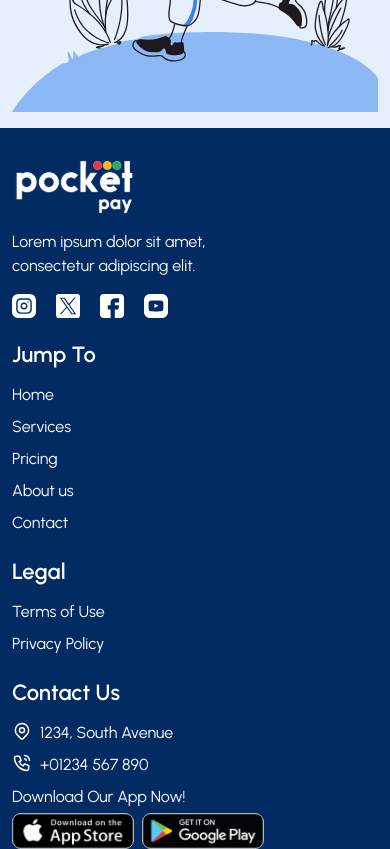
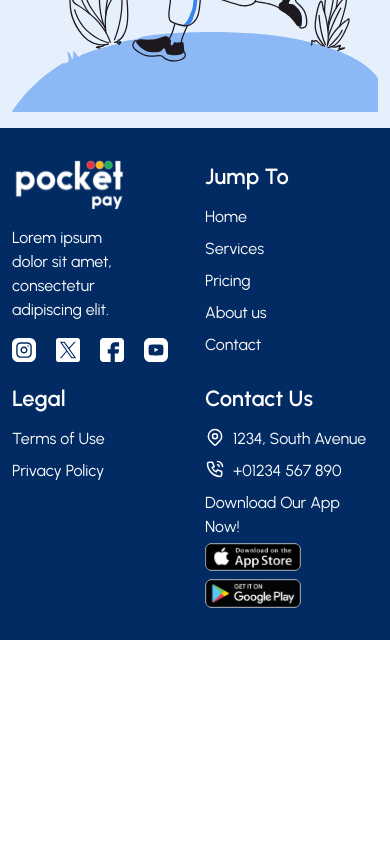
Before and after one commit to jenish-khakhriya/admin_dashboard, a Next.js app: page / in a window 390 px wide. Shown: the part 5860-6709 px from the top of the page. After the commit the page ends 6500 px from the top, so only its background shows below. Built offline with nearby package versions, Linux system fonts and the light colour scheme.

Commit message:
fixed ui some change bug pr

```diff
--- a/app/page.tsx
+++ b/app/page.tsx
@@ -17,7 +17,7 @@ export default function Home() {
     <div className="w-full flex flex-col">
       <Header />
 
-      <main className="w-full flex flex-col">
+      <main className="w-full flex flex-col overflow-hidden">
 
         <ScrollAnimate>
           <HomeBanner data={HomeBannerObj} />
--- a/components/home/Footer.tsx
+++ b/components/home/Footer.tsx
@@ -30,8 +30,8 @@ const contact = [
 ];
 const Footer = () => {
   return (
-    <footer className="w-full flex flex-col justify-center items-center lg:pt-[100px] pt-8  xl:px-0 md:px-5 px-3 bg-[#032B63]">
-      <div className="2xl:w-[1400px] xl:w-[1240px] w-full grid xl:grid-cols-4 sm:grid-cols-2 gap-5 items-top min-h-[262px]">
+    <footer className="w-full flex flex-col justify-center items-center lg:pt-[100px] py-8 xl:px-0 md:px-5 px-3 bg-[#032B63]">
+      <div className="2xl:w-[1400px] xl:w-[1240px] w-full grid xl:grid-cols-4 grid-cols-2 gap-5 items-top min-h-[262px]">
         <div className="flex flex-col lg:gap-9 gap-4">
           <div className="w-2/3 flex flex-col lg:gap-6 gap-4">
             <Image
@@ -120,18 +120,18 @@ const Footer = () => {
               <p className="text-white text-base font-urbanist">
                 Download Our App Now!
               </p>
-              <div className="flex gap-2">
+              <div className="flex lg:flex-row flex-col gap-2">
                 <Image
                   src={googleIcon}
                   alt="logo"
-                  className="w-[122px] object-contain cursor-pointer"
+                  className="lg:w-[122px] w-24 object-contain cursor-pointer"
                   width={500}
                   height={300}
                 />
                 <Image
                   src={appleIcon}
                   alt="logo"
-                  className="w-[122px] object-contain cursor-pointer"
+                  className="md:w-[122px] w-24 object-contain cursor-pointer"
                   width={500}
                   height={300}
                 />
--- a/components/home/Header.tsx
+++ b/components/home/Header.tsx
@@ -21,7 +21,7 @@ const Header = () => {
   const { push } = useRouter();
   const [isOpenMenu, setIsOpenMenu] = useState(false);
   return (
-    <header className="w-full flex justify-center relative items-center bg-[#E6F0FD] max-md:border-b max-md:border-b-black/25">
+    <header className="w-full flex justify-center relative items-center bg-[#E6F0FD] max-md:border-b max-md:border-b-black/25 z-">
       <div className="xl:w-[1240px] w-full xl:p-0 md:px-5 px-3 grid md:grid-cols-3 grid-cols-2 items-center py-4 gap-6">
         <Image
           src={logo}
@@ -92,9 +92,9 @@ const Header = () => {
         style={{
           height: isOpenMenu ? "368px" : "0px",
         }}
-        className="overflow-auto transition-all duration-200 flex md:hidden flex-col absolute left-0 w-full top-[69px] bg-[#F8E6DE] z-100"
+        className="overflow-auto transition-all duration-200 flex md:hidden flex-col absolute left-0 w-full top-[69px] bg-[#F8E6DE] z-50"
       >
-        <nav className="nav  justify-center items-center w-full">
+        <nav className="justify-center items-center w-full">
           <ul className="flex flex-col">
             {navLinks.map((link) => (
               <li
```
